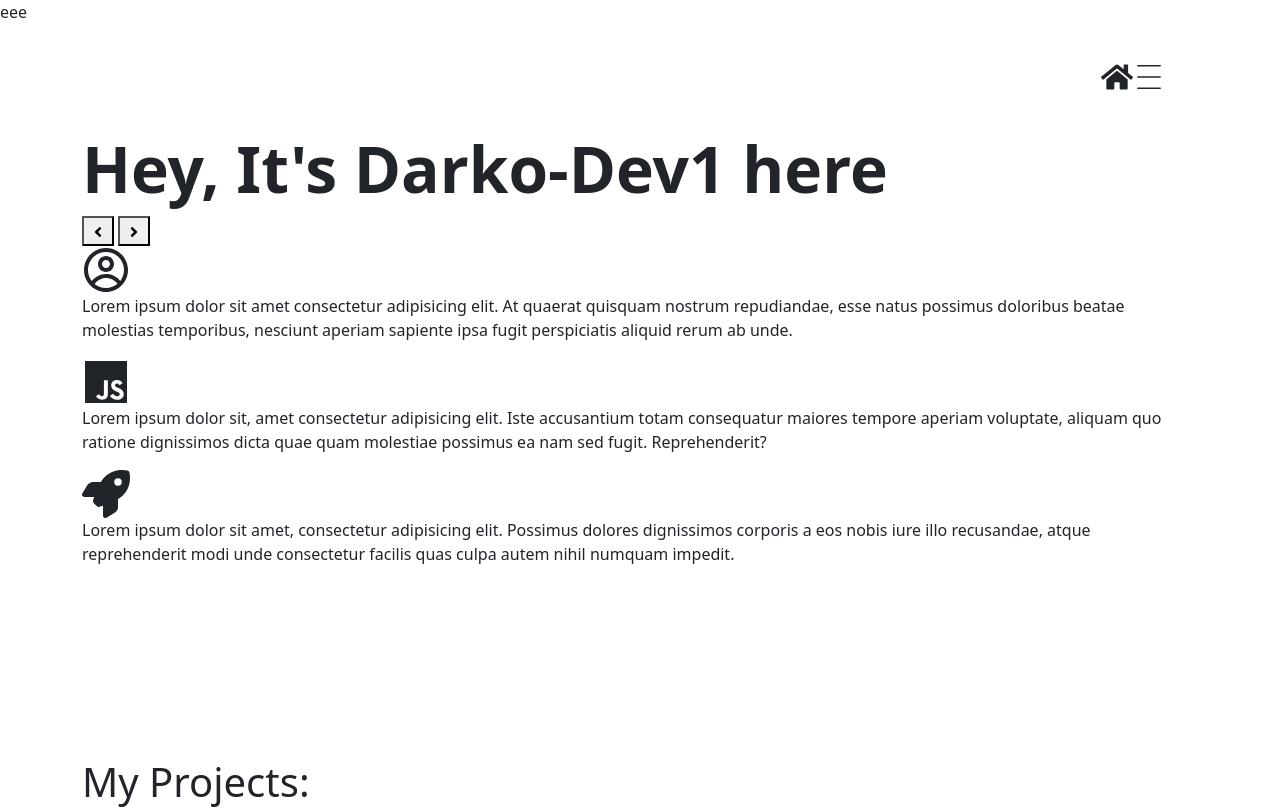
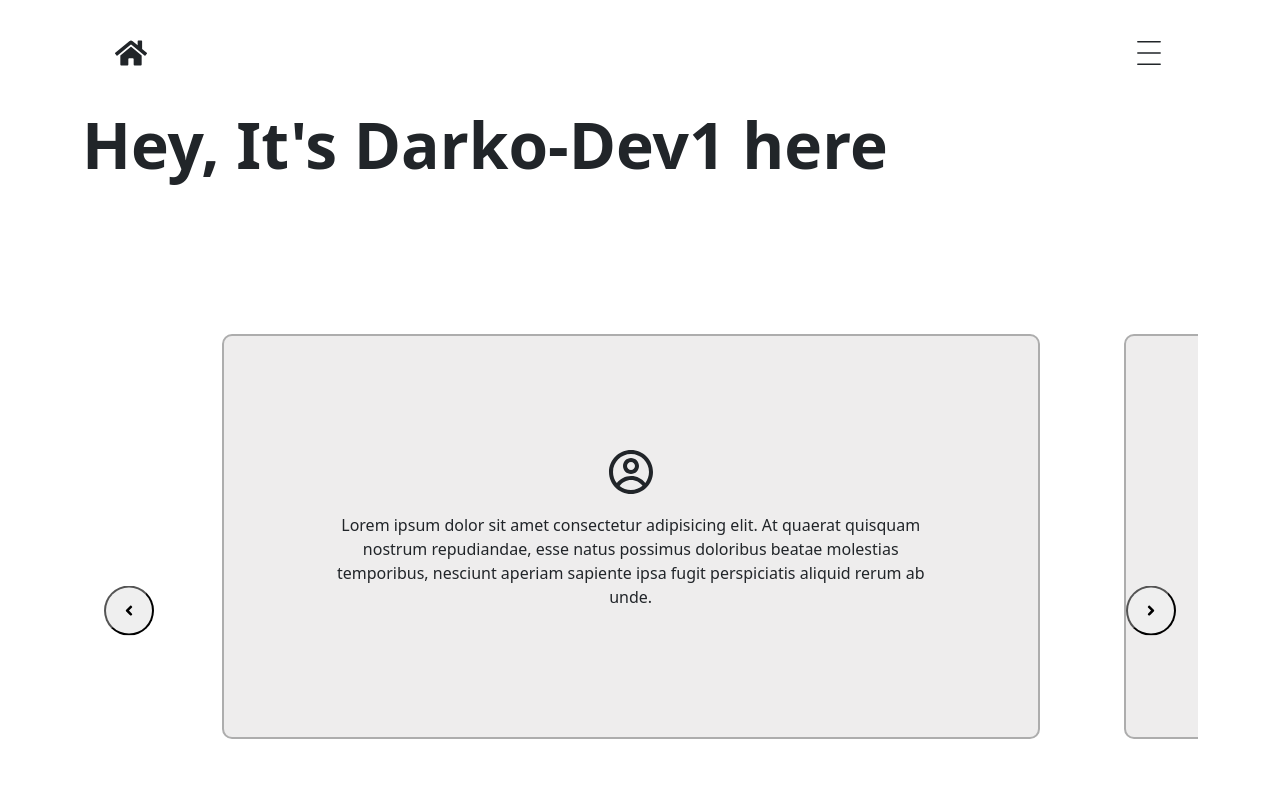
Before and after one commit to Darko-Dev1/CV, a plain HTML site: page index.html in a window 1280 px wide. Shown: the top 809 px of the page. Drawn offline with nearby package versions, Linux system fonts and the light colour scheme; a script that the page names is missing.

Commit message:
Update style.css

```diff
--- a/style.css
+++ b/style.css
@@ -1,3 +1,9 @@
+body {
+
+    overflow-x: hidden;
+
+}
+
 header {
 
     display: blocks;
@@ -8,7 +14,68 @@ header {
 
     padding: 3%;
     display: flex;
-    justify-content: end;
+    justify-content: space-between;
+
+}
+
+#burger_menu #asi {
+
+    z-index: 10000;
+    transition: 0.5s;
+
+}
+
+svg {
+
+    transition: 0.5s;
+
+}
+
+
+
+
+
+aside {
+
+    width: 100%;
+    height: 100%;
+    position: fixed;
+    background-color: white;
+    left: 100%;
+    z-index: 1000;
+    transition: 0.2s;
+
+}
+
+@keyframes slide_in {
+
+    0% {
+
+        left: 100%;
+
+    }
+
+    100% {
+
+        left: 0%;
+
+    }
+
+}
+
+@keyframes slide_out {
+
+    0% {
+
+        left: 0%;
+
+    }
+
+    100% {
+
+        left: 100%;
+
+    }
 
 }
 
@@ -31,7 +98,7 @@ header div h1 {
 
 #contacts button {
 
-    background-image: url("https://cdn-icons-png.flaticon.com/512/25/25231.png");
+
     width: 20%;
     background-color: transparent;
     padding: 0%;
@@ -84,24 +151,16 @@ header div h1 {
 .container .row .col-md-6 .card img {
 
     width: 100%;
-
     height: 200px;
 
-
-
 }
-
-
-
 
 .card-body {
 
     background-color: black;
     color: white;
-    z-index: 10000;
+    z-index: 100;
     height: 100px;
-
-
 
 }
 
@@ -110,3 +169,87 @@ header div h1 {
     margin-top: 15%;
 
 }
+
+#banners {
+
+
+    overflow-x: hidden;
+
+
+
+}
+
+#banners_more_info {
+
+    display: flex;
+    justify-content: space-between;
+    width: 250%;
+
+
+}
+
+#banners_more_info div {
+
+
+    background-color: rgb(238, 237, 237);
+    display: block;
+    text-align: center;
+    transition: 0.3s ease-in-out;
+    width: 75%;
+    margin-right: 1%;
+    margin-left: 2%;
+    padding: 4%;
+    border-radius: 10px;
+    border: rgb(173, 173, 173) 2px solid;
+
+
+}
+
+#banners_more_info div svg{
+
+    margin-bottom: 3%;
+
+
+}
+
+#banners_more_info #about_me {
+
+    margin-left: 5%;
+
+}
+
+
+
+
+#arrows {
+
+
+    display: flex;
+    justify-content: space-between;
+    padding: 2%;
+    margin-top: 5%;width: 100%;
+    transform: translate(0%, 342%);
+
+
+}
+
+
+
+
+#arrows button {
+
+    width: 50px;
+    height: 50px;
+
+    border-radius: 50%;
+    padding: 0%;
+
+}
+
+#arrows button {
+
+    display: flex;
+    justify-content: center;
+    align-items: center;
+
+}
```
